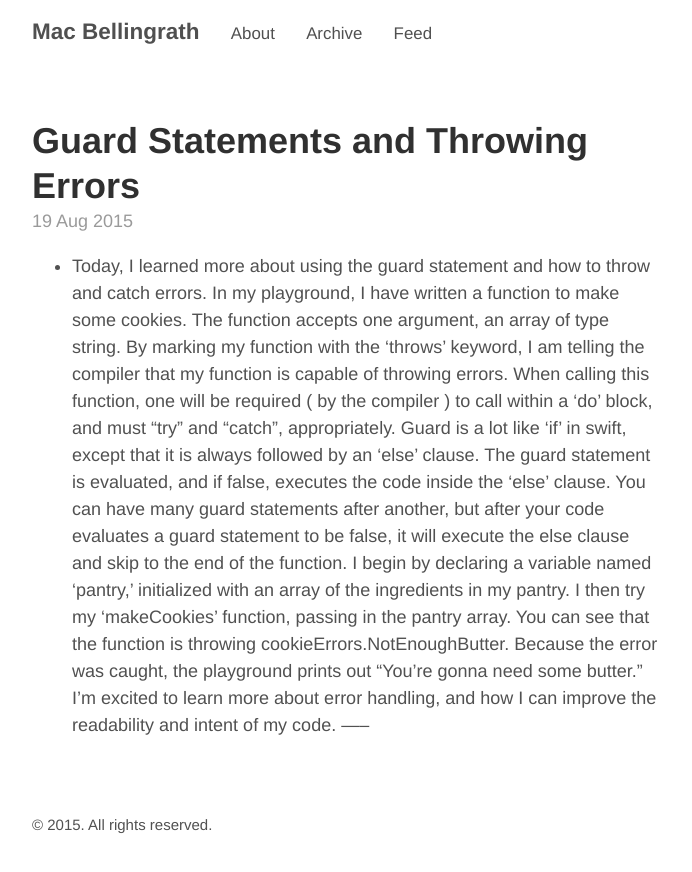
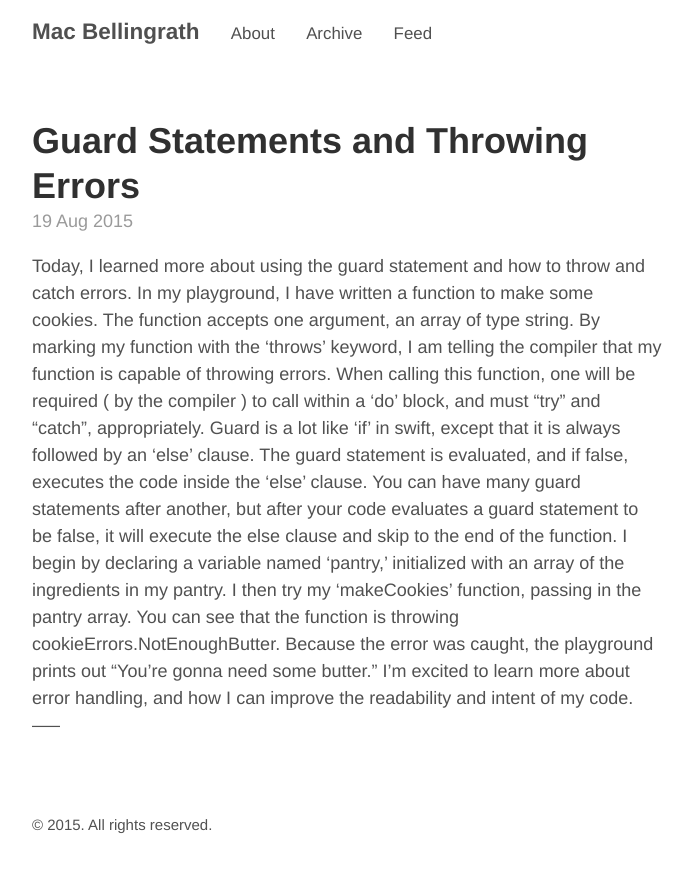
Before and after one commit to macbellingrath/macbellingrath.github.io, a Jekyll site: the page built from _posts/2015-08-19-Guard-Statements-and-Throwing-Errors.md, in a window 1280 px wide. Shown: the top 872 px of the page, without its empty margins (293-985 px from the left). Built offline with Jekyll 4.4.1, drawn with Linux system fonts in a browser that asks for light colours.

```diff
--- a/_posts/2015-08-19-Guard-Statements-and-Throwing-Errors.md
+++ b/_posts/2015-08-19-Guard-Statements-and-Throwing-Errors.md
@@ -3,7 +3,7 @@ layout: post
 title: Guard Statements and Throwing Errors
 ---
 
-* Today, I learned more about using the guard statement and how to throw and catch errors. In my playground, I have written a function to make some cookies. The function accepts one argument, an array of type string. By marking my function with the ‘throws’ keyword, I am telling the compiler that my function is capable of throwing errors. When calling this function, one will be required ( by the compiler ) to call within a ‘do’ block, and must “try” and “catch”, appropriately.
+Today, I learned more about using the guard statement and how to throw and catch errors. In my playground, I have written a function to make some cookies. The function accepts one argument, an array of type string. By marking my function with the ‘throws’ keyword, I am telling the compiler that my function is capable of throwing errors. When calling this function, one will be required ( by the compiler ) to call within a ‘do’ block, and must “try” and “catch”, appropriately.
 Guard is a lot like ‘if’ in swift, except that it is always followed by an ‘else’ clause. The guard statement is evaluated, and if false, executes the code inside the ‘else’ clause. You can have many guard statements after another, but after your code evaluates a guard statement to be false, it will execute the else clause and skip to the end of the function.
 I begin by declaring a variable named ‘pantry,’ initialized with an array of the ingredients in my pantry. I then try my ‘makeCookies’ function, passing in the pantry array. You can see that the function is throwing cookieErrors.NotEnoughButter. Because the error was caught, the playground prints out “You’re gonna need some butter.”
 I’m excited to learn more about error handling, and how I can improve the readability and intent of my code.
```
Also changed, not shown: Assets/1439839511_thumb.png (added).
